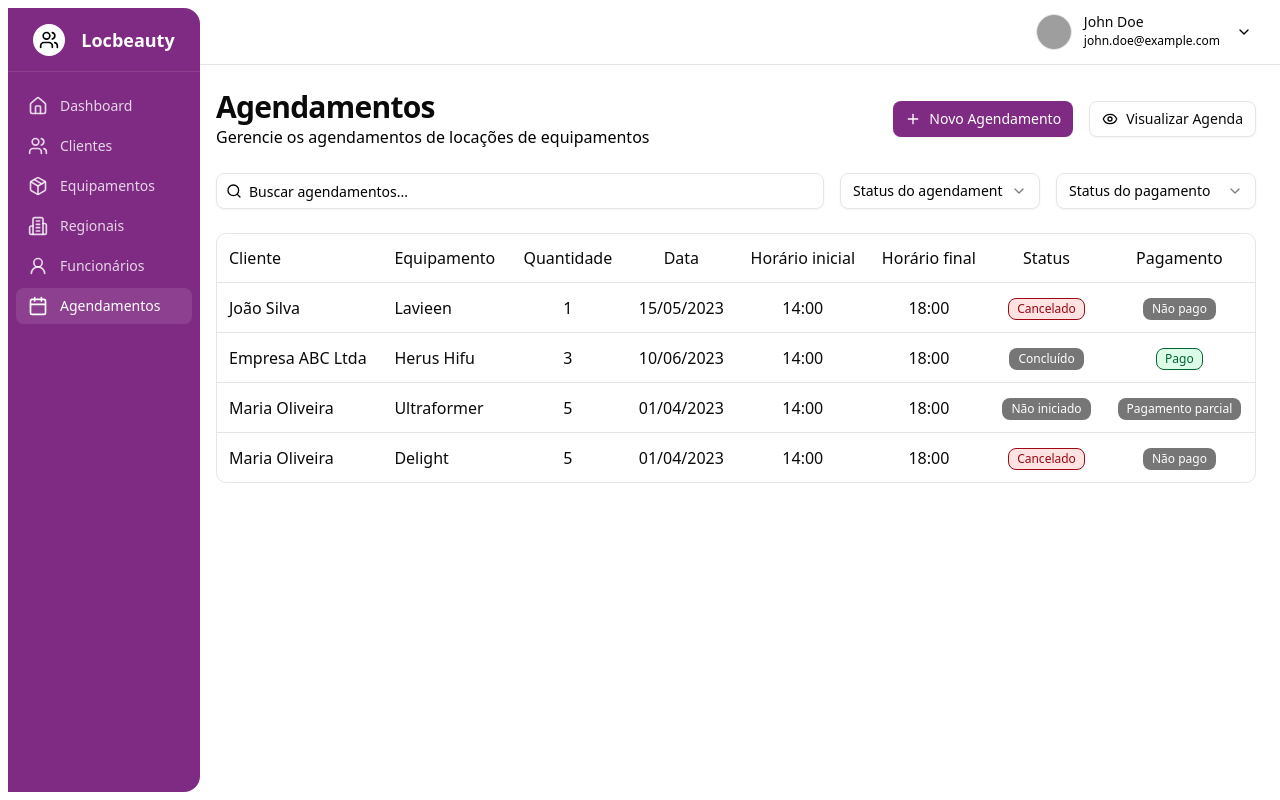
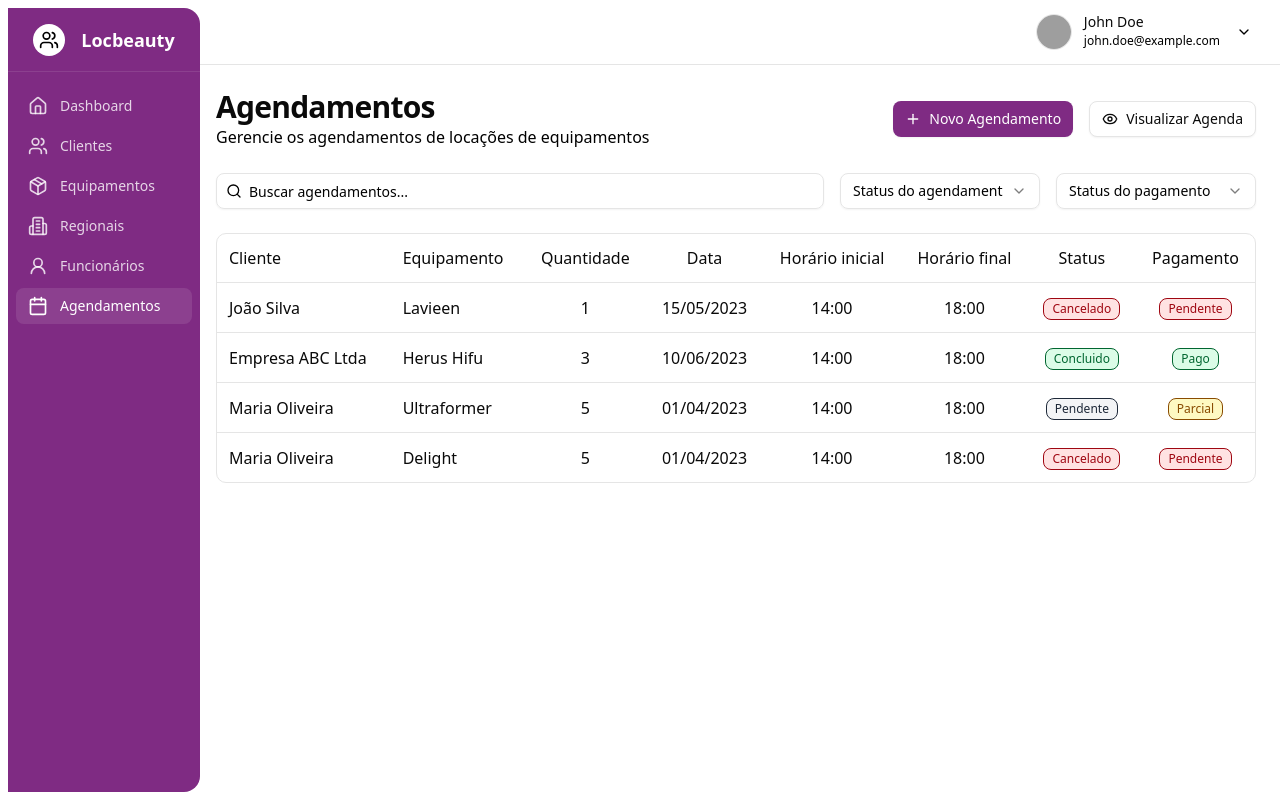
Before and after one commit to locbeauty/locbeauty-front, a Next.js app: page /bookings in a window 1280 px wide. Built offline with nearby package versions, Linux system fonts and the light colour scheme; grey boxes are pictures that could not be loaded.

Commit message:
fix: BookingTable payment and booking status badge status prop

```diff
--- a/src/components/pages/bookings/view/BookingsTable.tsx
+++ b/src/components/pages/bookings/view/BookingsTable.tsx
@@ -29,7 +29,7 @@ export function BookingsTable() {
                             <BookingStatusBadge status="Cancelado" />
                         </td>
                         <td className="p-3 text-center">
-                            <BookingPaymentStatusBadge status="Não pago" />
+                            <BookingPaymentStatusBadge status="Pendente" />
                         </td>
                     </tr>
                     <tr className="border-t hover:bg-muted/50">
@@ -40,7 +40,7 @@ export function BookingsTable() {
                         <td className="p-3 text-center">14:00</td>
                         <td className="p-3 text-center">18:00</td>
                         <td className="p-3 text-center">
-                            <BookingStatusBadge status="Concluído" />
+                            <BookingStatusBadge status="Concluido" />
                         </td>
                         <td className="p-3 text-center">
                             <BookingPaymentStatusBadge status="Pago" />
@@ -54,10 +54,10 @@ export function BookingsTable() {
                         <td className="p-3 text-center">14:00</td>
                         <td className="p-3 text-center">18:00</td>
                         <td className="p-3 text-center">
-                            <BookingStatusBadge status="Não iniciado" />
+                            <BookingStatusBadge status="Pendente" />
                         </td>
                         <td className="p-3 text-center">
-                            <BookingPaymentStatusBadge status="Pagamento parcial" />
+                            <BookingPaymentStatusBadge status="Parcial" />
                         </td>
                     </tr>
                     <tr className="border-t hover:bg-muted/50">
@@ -71,7 +71,7 @@ export function BookingsTable() {
                             <BookingStatusBadge status="Cancelado" />
                         </td>
                         <td className="p-3 text-center">
-                            <BookingPaymentStatusBadge status="Não pago" />
+                            <BookingPaymentStatusBadge status="Pendente" />
                         </td>
                     </tr>
                 </tbody>
```
